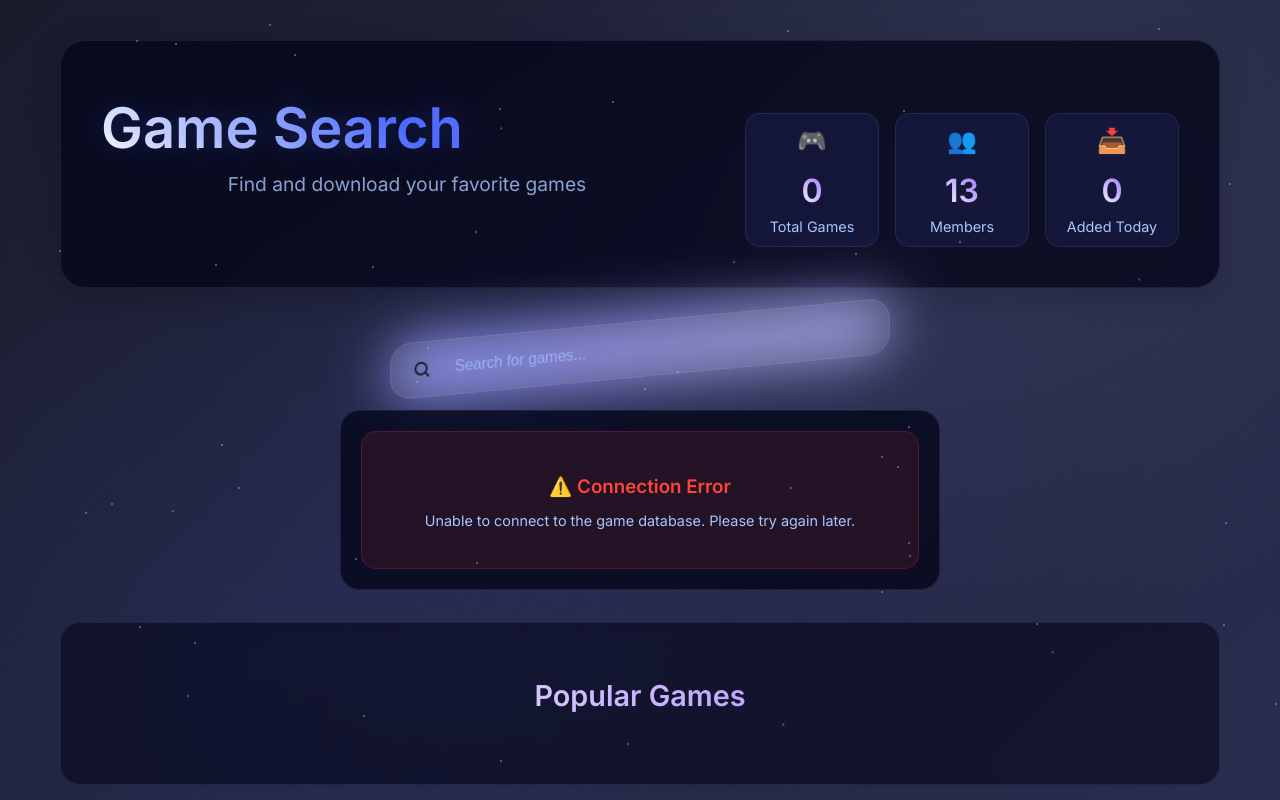
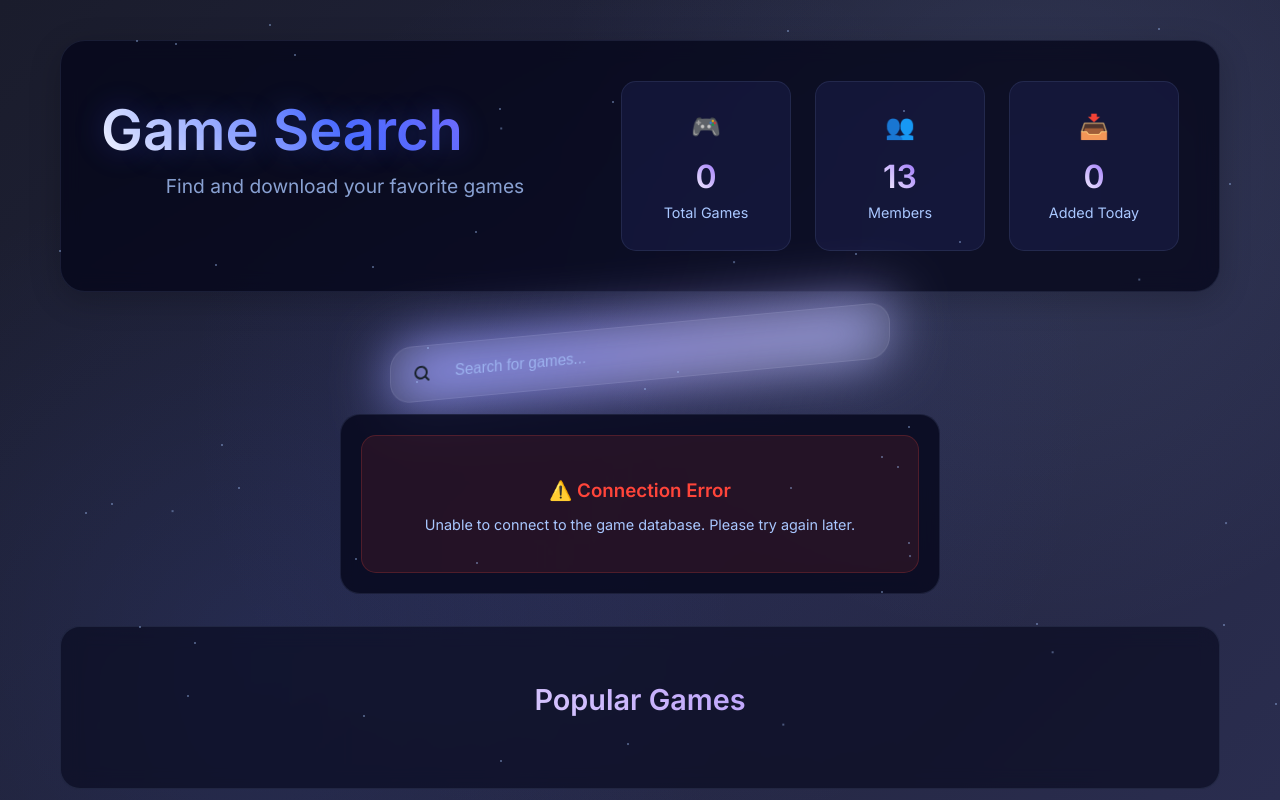
Before and after one commit to Vigh24/game-search, a website: page index.html in a window 1280 px wide. Shown: the top 800 px of the page. Drawn offline with Linux system fonts and the light colour scheme; no server answers.

Commit message:
Fixed stats badges alignment and improved overall layout

```diff
--- a/styles.css
+++ b/styles.css
@@ -885,21 +885,25 @@
 /* Enhanced stats badges */
 .stats-badges {
     display: flex;
-    justify-content: center;
     gap: 2rem;
-    margin-top: 2rem;
+    align-items: center;
+    justify-content: flex-end;
+    margin-left: auto;
 }
 
 .stat-badge {
     background: rgba(88, 101, 242, 0.1);
-    padding: 1rem 2rem;
+    padding: 1.5rem;
     border-radius: 15px;
     display: flex;
     flex-direction: column;
     align-items: center;
+    justify-content: center;
     gap: 0.5rem;
     transition: all 0.3s ease;
     border: 1px solid rgba(169, 199, 255, 0.1);
+    width: 120px;
+    height: 120px;
 }
 
 .stat-badge:hover {
@@ -913,16 +917,18 @@
 }
 
 .stat-value {
-    font-size: 1.8rem;
+    font-size: 2rem;
     font-weight: bold;
     background: linear-gradient(45deg, #fff, #956afa);
     -webkit-background-clip: text;
     -webkit-text-fill-color: transparent;
+    margin: 0;
 }
 
 .stat-label {
     font-size: 0.9rem;
     color: #a9c7ff;
+    text-align: center;
 }
 
 /* Enhanced search section */
@@ -1333,14 +1339,15 @@
 
 .stats-badges {
     display: flex;
-    gap: 1rem;
+    gap: 1.5rem;
     align-items: center;
+    justify-content: flex-end;
     margin-left: auto;
 }
 
 .stat-badge {
     background: rgba(88, 101, 242, 0.1);
-    padding: 1rem;
+    padding: 1.5rem;
     border-radius: 15px;
     display: flex;
     flex-direction: column;
@@ -1349,8 +1356,8 @@
     gap: 0.5rem;
     transition: all 0.3s ease;
     border: 1px solid rgba(169, 199, 255, 0.1);
-    min-width: 100px;
-    height: 100px;
+    width: 120px;
+    height: 120px;
 }
 
 .stat-value {
```
